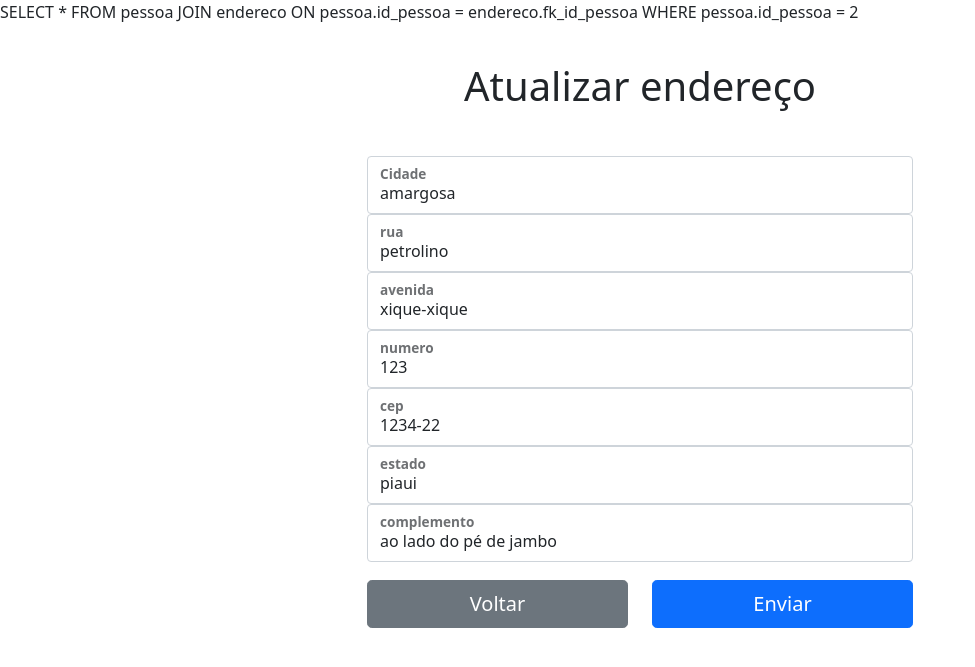
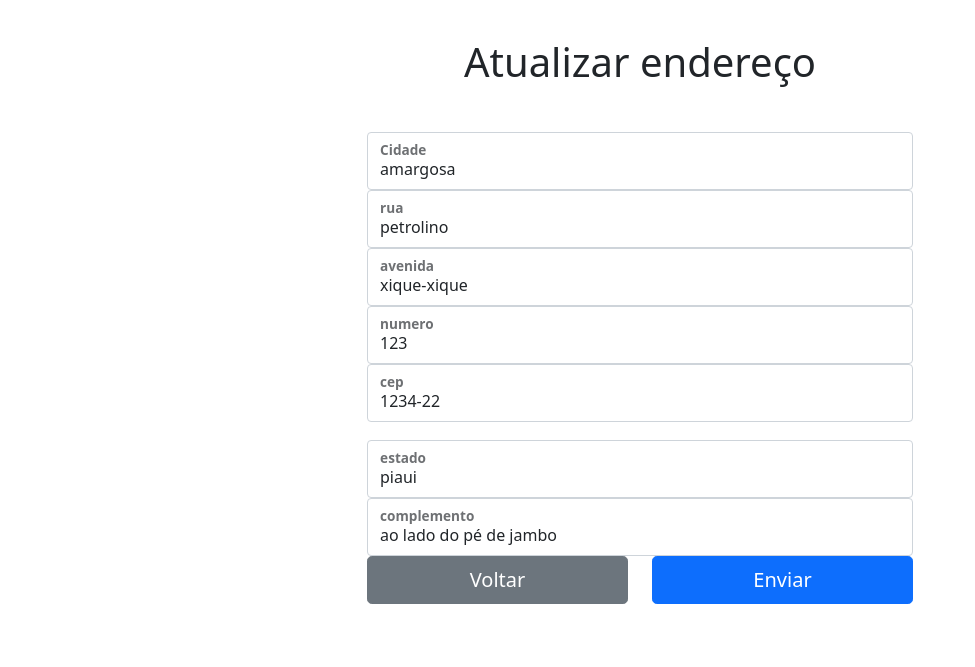
Before and after one commit to Drugs/Coffee221, a PHP site: page /coffee221/pages/atualizar_endereco.php in a window 1280 px wide. Shown: the top 667 px of the page, without its empty margins (0-975 px from the left). Run offline with PHP 8.4, Linux system fonts and the light colour scheme; a user stored in the database is signed in; data comes from the database, SQL or seed files in the repository; some libraries are stand-ins or nearby versions.

Commit message:
Revert "Merge branch 'main' of https://github.com/Drugs/Coffee221"
This reverts commit b57c4de33c4b67b5a9e36caf5a6dd8ad217e785f, reversing
changes made to 10574c15da15c0192aac226152006d92973abfa7.

```diff
--- a/pages/atualizar_endereco.php
+++ b/pages/atualizar_endereco.php
@@ -8,20 +8,24 @@ include '../include/database.php';
 #echo'<pre>';
 #var_dump($_GET);
 #echo'</pre>';
-$id = $_SESSION['id_pessoa'];
+$id =$_SESSION['id_pessoa'];
 if (isset($_GET['submit']) and $_GET['submit'] == 'send') {
-    $consulta1 = "UPDATE pessoa JOIN endereco ON pessoa.id_pessoa=endereco.fk_id_pessoa SET cidade='{$_GET['cidade']}',rua='{$_GET['rua']}',avenida='{$_GET['avenida']}'
-,numero='{$_GET['numero']}',cep='{$_GET['cep']}',estado='{$_GET['estado']}',complemento='{$_GET['complemento']}' WHERE id_pessoa = {$id}";
+
+
+    $consulta1 = "UPDATE pessoa join endereco on pessoa.id_pessoa=endereco.fk_id_pessoa
+    SET cidade='{$_GET['cidade']}',rua='{$_GET['rua']}',avenida='{$_GET['avenida']}'
+    ,numero='{$_GET['numero']}',cep='{$_GET['cep']}',estado='{$_GET['estado']}',complemento='{$_GET['complemento']}'
+     WHERE id_pessoa = {$_SESSION['id_pessoa']} ";
     $query = mysqli_query($con, $consulta1);
     header("Location:pagina_usuario.php");
-    #echo '<pre>';
+    echo'<pre>';
     #var_dump($consulta1);
     #echo'</pre>';
 }
-$consulta = "SELECT * FROM pessoa JOIN endereco ON pessoa.id_pessoa = endereco.fk_id_pessoa WHERE pessoa.id_pessoa = {$id} ";
-$query = mysqli_query($con, $consulta);
-$endereco = mysqli_fetch_assoc($query);
-echo $consulta;
+$consulta="SELECT * ,endereco.cidade a, pessoa.email from pessoa
+join endereco on pessoa.id_pessoa = endereco.fk_id_pessoa where pessoa.id_pessoa ={$id} ";
+$query=mysqli_query($con,$consulta);
+$endereco=mysqli_fetch_assoc($query);
 ?>
 
 <form action="" method="get">
@@ -31,44 +35,44 @@ echo $consulta;
                     <div class="col-6">
                         <div class="col-12">
                             <div class="form-floating" style="margin-top: 1cm;">
-                        <input type="text" class="form-control" name='cidade' value="<?php echo $endereco['cidade']; ?>">
+                                <input type="text" class="form-control"name='cidade'value="<?php echo $endereco['cidade'];?>">
                                 <label for="exampleFormControlInput1" class="form-label"><strong>Cidade</strong></label>
                             </div>
                             <div class="form-floating">
-                        <input type="text" class="form-control" name='rua' value="<?php echo $endereco['rua']; ?>">
+                                <input type="text" class="form-control" name='rua'value="<?php echo $endereco['rua'];?>">
                                 <label for="exampleFormControlInput1" class="form-label"><strong>rua</strong></label>
                             </div>
                             <div class="form-floating">
-                        <input type="text" class="form-control" name='avenida' value="<?php echo $endereco['avenida']; ?>">
+                                <input type="text" class="form-control" name='avenida'value="<?php echo $endereco['avenida'];?>">
                                 <label for="exampleFormControlInput1" class="form-label"><strong>avenida</strong></label>
                             </div>
                             <div class="form-floating">
-                        <input type="text" class="form-control" name='numero' value="<?php echo $endereco['numero']; ?>">
+                                <input type="number" class="form-control" name='numero 'value="<?php echo $endereco['numero'];?>">
                                 <label for="exampleFormControlInput1" class="form-label"><strong>numero</strong></label>
                             </div>
-                    <div class="form-floating">
-                        <input type="text" class="form-control" name='cep' value="<?php echo $endereco['cep']; ?>">
+                            <div class="form-floating" style="margin-bottom: 5mm;">
+                                <input type="text" class="form-control" name='cep'value="<?php echo $endereco['cep'];?>">
                                 <label for="exampleFormControlTextarea1" class="form-label"><strong>cep</strong></label>
                             </div>
                             <div class="form-floating">
-                        <input type="text" class="form-control" name='estado' value="<?php echo $endereco['estado']; ?>">
+                                <input type="text" class="form-control" name='estado'value="<?php echo $endereco['estado'];?>">
                                 <label for="exampleFormControlInput1" class="form-label"><strong>estado</strong></label>
                             </div>
                             <div class="form-floating">
-                        <input type="text" class="form-control" name='complemento' value="<?php echo $endereco['complemento']; ?>">
+                                <input type="text" class="form-control" name='complemento'value="<?php echo $endereco['complemento'];?>">
                                 <label for="exampleFormControlInput1" class="form-label"><strong>complemento</strong></label>
 
-                        <input type="hidden" name="var" value="<?= $_SESSION['id_usu'] ?>" />
+                                <input type="hidden" name="var" value="<?=$_SESSION['id_usu']?>" />
                             </div>
 
 
 
                             <div class="row">
-                        <div class="col-6" style="margin-top: 5mm;">
+                                <div class="col-6">
                                     <a class="w-100 btn btn-lg btn-secondary" href="pagina_usuario.php">Voltar</a>
                                 </div>
 
-                        <div class="col-6" style="margin-top: 5mm;">
+                                <div class="col-6">
                                     <button type="submit" name='submit' value='send' class="w-100 btn btn-lg btn-primary">Enviar</button>
                                 </div>
 <?php
```
Also changed, not shown: pages/checkoutpage.php (+43 -2 lines). Lines whose indentation alone changed are shown as unchanged.
